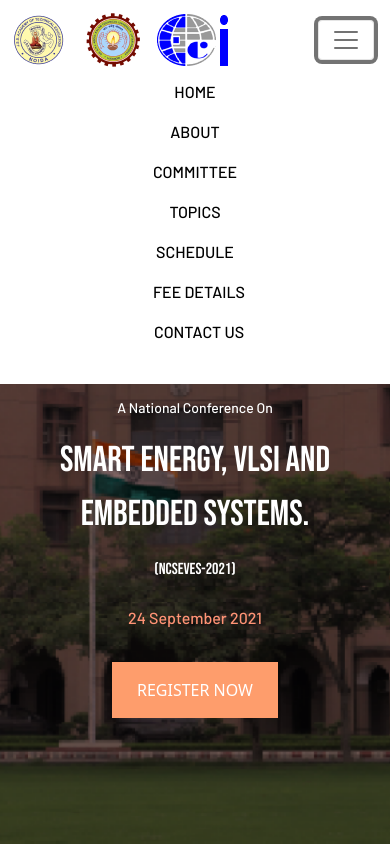
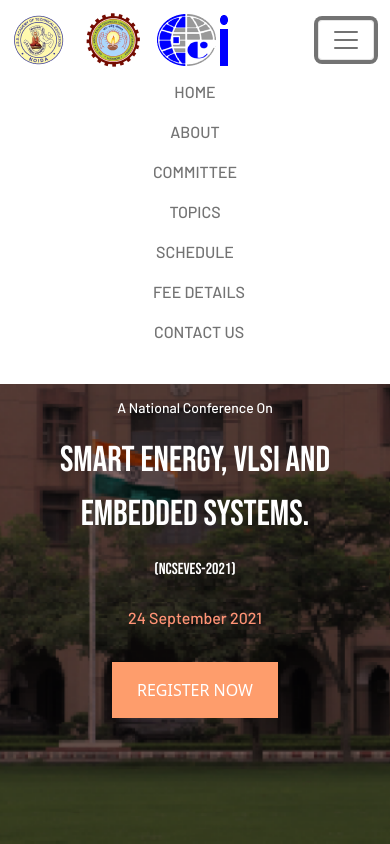
Before and after one commit to paarth17032000/department, a React (Create React App) app: page / in a window 390 px wide. Both pictures are taken after a click on the button 346 px from the left and 42 px from the top of the page. Shown: the top 844 px of the page. Built offline with nearby package versions, Linux system fonts and the light colour scheme; the HTML template or start-up script is replaced by a standard one.

Commit message:
footer added and cosmetic changes

```diff
--- a/package.json
+++ b/package.json
@@ -10,6 +10,7 @@
     "react": "^17.0.2",
     "react-bootstrap": "^1.6.1",
     "react-dom": "^17.0.2",
+    "react-icons": "^4.2.0",
     "react-scripts": "4.0.3",
     "web-vitals": "^1.0.1"
   },
--- a/src/index.css
+++ b/src/index.css
@@ -14,7 +14,7 @@ body {
 :root {
   --primaryColor: #421600;
   --secondaryColor: #FF9375;
-  --tertiaryColor: #C74B0D;
+  /* --tertiaryColor: #C74B0D; */
 }
 ::-webkit-scrollbar {
   width: 5px;
--- a/src/pages/Landing/Landing.module.css
+++ b/src/pages/Landing/Landing.module.css
@@ -42,7 +42,7 @@
 }
 
 .bg_even{
-    background-color: rgba(254, 157, 108, 0.24) !important;
+    background-color: rgba(254, 157, 108, 0.34) !important;
 }
 
 .border_bottom_background {
@@ -61,6 +61,10 @@
     flex-direction: column;
     justify-content: center;
     align-items: flex-start;
+}
+
+.tertiary_color {
+    color: #C74B0D
 }
 
 /* contact */
@@ -90,8 +94,8 @@
 .white_nav {
     height: 85px;
     background-color: #FFFFFF;
+    color: black !important;
     box-shadow: 0 5x 25px rgba(0, 0, 0, 0.2);
-    color: #421600;
 }
 
 /* .white_nav >  */
@@ -128,6 +132,10 @@
     color: #FFFFFF !important;
 }
 
+.link_style_black {
+    color: A0A0A0 !important;
+}
+
 .hr {
     padding-bottom: 10px;
     border-bottom: 2px solid rgba(254, 157, 108, 0.5) !important;
@@ -143,11 +151,11 @@
     .m_10 {
         margin: 0 7%;
     }
-    .link_style {
+    .link_style, .link_style_black {
         width: 100%;
         text-align: center;
         background-color: #FFFFFF;
-        color: black !important;
+        color: A0A0A0 !important;
     }
 }
 
--- a/src/pages/Landing/index.js
+++ b/src/pages/Landing/index.js
@@ -4,6 +4,7 @@ import Navbar from 'react-bootstrap/Navbar'
 import { Table } from "react-bootstrap";
 import styles from './Landing.module.css'
 import JssLogo from '../../assets/images/JSS_Logo.png'
+import JssLogo1 from '../../assets/images/logo/JSS_Logo.png'
 import AktuLogo from '../../assets/images/logo/AKTU.png'
 import IcLogo from '../../assets/images/logo/IC.png'
 import Logo_106 from '../../assets/images/logo/106_logo.png'
@@ -23,13 +24,23 @@ import I13 from '../../assets/images/committee/13.png'
 import I14 from '../../assets/images/committee/14.png'
 import I15 from '../../assets/images/committee/15.png'
 import I16 from '../../assets/images/committee/16.png'
+import {GoLocation} from 'react-icons/go'
+import {BiPhone} from 'react-icons/bi'
+import {BiGlobe} from 'react-icons/bi'
 
 export default function Landing() {
     const [nav, setNav] = useState()
+    const [color, setColor] = useState(styles.link_style)
     const [count, setCount] = useState(0)
 
     const handleNav = () => {
-        window.scrollY > 0 ? setNav(styles.white_nav) : setNav(styles.nav)
+        if(window.scrollY > 0){
+             setNav(styles.white_nav)
+             setColor(styles.link_style_black)
+        } else {
+            setNav(styles.nav)
+            setColor(styles.link_style)
+        }
     }
 
     window.addEventListener('scroll', handleNav)
@@ -39,6 +50,7 @@ export default function Landing() {
         if(count === 0){
             console.log(count, 'in 0')
             setNav(styles.white_nav)
+            setColor(styles.link_style_black)
             setCount(1)
 
         } else if(count === 1 || window.scrollY === 0) {
@@ -61,23 +73,23 @@ export default function Landing() {
                             <Navbar.Toggle aria-controls="responsive-navbar-nav" onClick={handleClick} className="mx-3"/>
                             <Navbar.Collapse id="responsive-navbar-nav" className="w-100">
                                 <Nav className="me-auto"></Nav>
-                                <Nav className="center text-white">
-                                    <Nav.Link href="#home" className={`${styles.link_style} font-barlow-medium font-16 mx-1`}>HOME</Nav.Link>
-                                    <Nav.Link href="#about" className={`${styles.link_style} font-barlow-medium font-16 mx-1`}>ABOUT</Nav.Link>
-                                    <Nav.Link href="#committee" className={`${styles.link_style} font-barlow-medium font-16 mx-1`}>COMMITTEE</Nav.Link>
-                                    <Nav.Link href="#topics" className={`${styles.link_style} font-barlow-medium font-16 mx-1`}>TOPICS</Nav.Link>
-                                    <Nav.Link href="#schedule" className={`${styles.link_style} font-barlow-medium font-16 mx-1`}>SCHEDULE</Nav.Link>
-                                    <Nav.Link href="#fee" className={styles.link_style}><pre className={`${styles.link_style} font-barlow-medium font-16 mx-1`}>FEE DETAILS</pre></Nav.Link>
-                                    <Nav.Link href="#contact" className={styles.link_style}><pre className={`${styles.link_style} font-barlow-medium font-16 mx-1`}>CONTACT US</pre></Nav.Link>
-                                    <Nav.Link rel="noreferer" className={styles.link_style} target="_blank" href="https://easychair.org/conferences/?conf=ncseves2021" >
+                                <Nav className="center">
+                                    <Nav.Link href="#home" className={`${color} font-barlow-medium font-16 mx-1`}>HOME</Nav.Link>
+                                    <Nav.Link href="#about" className={`${color} font-barlow-medium font-16 mx-1`}>ABOUT</Nav.Link>
+                                    <Nav.Link href="#committee" className={`${color} font-barlow-medium font-16 mx-1`}>COMMITTEE</Nav.Link>
+                                    <Nav.Link href="#topics" className={`${color} font-barlow-medium font-16 mx-1`}>TOPICS</Nav.Link>
+                                    <Nav.Link href="#schedule" className={`${color} font-barlow-medium font-16 mx-1`}>SCHEDULE</Nav.Link>
+                                    <Nav.Link href="#fee" className={color}><pre className={`${color} font-barlow-medium font-16 mx-1`}>FEE DETAILS</pre></Nav.Link>
+                                    <Nav.Link href="#contact" className={color}><pre className={`${color} font-barlow-medium font-16 mx-1`}>CONTACT US</pre></Nav.Link>
+                                    <Nav.Link rel="noreferer" className={color} target="_blank" href="https://easychair.org/conferences/?conf=ncseves2021" >
                                         <span className={`text-decoration-none ${styles.register_nav}`}>REGISTER</span>
                                     </Nav.Link>
-                                    <Nav.Link href="#" className={styles.link_style}><pre className="d-none"></pre></Nav.Link>
+                                    <Nav.Link href="#" className={color}><pre className="d-none"></pre></Nav.Link>
                                 </Nav>
                             </Navbar.Collapse>
                     </Navbar>
 
-                <div className={`d-flex flex-column align-items-center justify-content-center ${styles.main_content}`}>
+                <div id="home" className={`d-flex flex-column align-items-center justify-content-center ${styles.main_content}`}>
                     <div className="center mt-5">
                         <img src={Logo_106} alt="106_logo" className="img-fluid px-3" />
                         <p className="font-barlow-medium font-16 text-white text-center">
@@ -259,9 +271,8 @@ export default function Landing() {
                                 <img className="img-fluid" src={I10} alt="committee_img" />
                                 <div className="card-body center mt-3">
                                     <p className="font-barlow-medium font-16 text-primaryColor text-center line-height-33">
-                                        Dr. Sanjiba Kumar Bisoyi<br />
-                                        Associate Prof.,
-                                        EE, JSSATE, NOIDA
+                                        Dr. R. N. Khare,<br />
+                                        Principal, VEC, Lakhanpur
                                     </p>
                                     <p className="font-barlow-regular font-14 text-primaryColor-low text-decoration-underline mt-2">General Co-Chair</p>
                                 </div>
@@ -412,7 +423,7 @@ export default function Landing() {
                                     <td className="font-barlow-medium font-18">Call for papers</td>
                                 </tr>
                                 <tr className={`${styles.bg_even} ${styles.border_bottom_background} `}>
-                                    <td><pre><span className="font-barlow-semi-bold font-18">31 AUG 2021</span></pre></td>
+                                    <td><pre><span className="font-barlow-semi-bold font-18">5 SEPT 2021</span></pre></td>
                                     <td className="font-barlow-medium font-18">Paper Submission Deadline</td>
                                 </tr>
                                 <tr className={`${styles.bg_odd} ${styles.border_bottom_background} `}>
@@ -436,7 +447,7 @@ export default function Landing() {
                     <div className="row mx-5 mt-5">
                         <div className={`col-md-6 col-sm-12 col-12 mt-5 ${styles.fee_grid}`}>
                             <div>
-                                <div className="font-barlow-semi-bold font-20 text-tertiaryColor">Participation Certificate</div>
+                                <div className={`font-barlow-semi-bold font-20 ${styles.tertiary_color}`}>Participation Certificate</div>
                                 <div>
                                     <p className="font-barlow-semi-bold font-24 text-primaryColor">Rs. 500/-</p>
                                     <p className="font-barlow-medium font-18 text-primaryColor">
@@ -451,7 +462,7 @@ export default function Landing() {
                                 </div>
                             </div>
                             <div className="mt-5">
-                                <div className="font-barlow-semi-bold font-20 text-tertiaryColor">Paper Presentation</div>
+                                <div className={`font-barlow-semi-bold font-20 ${styles.tertiary_color}`}>Paper Presentation</div>
                                 <div>
                                     <p className="font-barlow-semi-bold font-24 text-primaryColor">Rs. 1000/-</p>
                                     <p className="font-barlow-medium font-18 text-primaryColor">
@@ -469,7 +480,7 @@ export default function Landing() {
                         </div>
                         <div className="col-md-1 col-sm-12 col-12 mt-5"></div>
                         <div className="col-md-5 col-sm-12 col-12 mt-5 bg-white">
-                            <div className="font-barlow-semi-bold font-20 text-tertiaryColor mt-3 text-center">MODE OF PAYMENT</div>
+                            <div className={` ${styles.tertiary_color} font-barlow-semi-bold font-20 mt-3 text-center`}>MODE OF PAYMENT</div>
                             <div className={styles.hr}></div>
                             <ol className="mt-4 line-height-33">
                                 <li className="font-barlow-medium font-18 text-primaryColor px-1">DD drawn in favor of “Construction Industry Development Council” payable at New Delhi.</li>
@@ -511,7 +522,43 @@ export default function Landing() {
                 </div>
             </div>
 
-
+            <footer className="p-25 bg-dark">
+                <div className="container">
+                    <div className="d-flex">
+                        <div>
+                            <img src={JssLogo1} alt="jss_logo" className="img-fluid px-3" />
+                        </div>
+                        <div className="d-flex flex-column">
+                            <div className="font-bebas-regular font-24 text-secondaryColor">JSS Academy of Technical Education, Noida</div>
+                            <div>
+                                <div className="text-white d-flex align-items-baseline">
+                                    <span><GoLocation  className="font-16 text-secondaryColor"/></span>
+                                    <span className="font=barlow-medium font-18 text-white px-3">C-20/1, SECTOR-62, NOIDA-201301</span>
+                                </div>
+                                <div className="text-white d-flex align-items-baseline">
+                                    <span><BiPhone  className="font-16 text-secondaryColor"/></span>
+                                    <span className="font=barlow-medium font-18 text-white px-3">Phone: +91-120-2400115</span>
+                                </div>
+                                <div className="text-white d-flex align-items-baseline">
+                                    <span><BiGlobe  className="font-16 text-secondaryColor"/></span>
+                                    <span className="font=barlow-medium font-18 text-white px-3">www.jssaten.ac.in</span>
+                                </div>
+                            </div>
+                        </div>
+                    </div>
+                    <div className="center mt-4">
+                        <hr className="text-white w-75"/>
+                    </div>
+                    <div className="center">
+                        <div className="font-barlow-medium font-16 text-white">
+                            Made with&nbsp; ❤ by &nbsp;
+                            <a href="https://www.github.com/paarth17032000" className="text-secondaryColor">Shrey Jain </a>
+                            &nbsp;&nbsp;&amp;&nbsp;&nbsp;
+                            <a href="https://www.github.com/paarth17032000" className="text-secondaryColor">Paarth Agarwal</a>
+                        </div>
+                    </div>
+                </div>
+            </footer>
         </>
     )
 }
```
Also changed, not shown: 1 other file (tests, documents, lock files or other folders).
